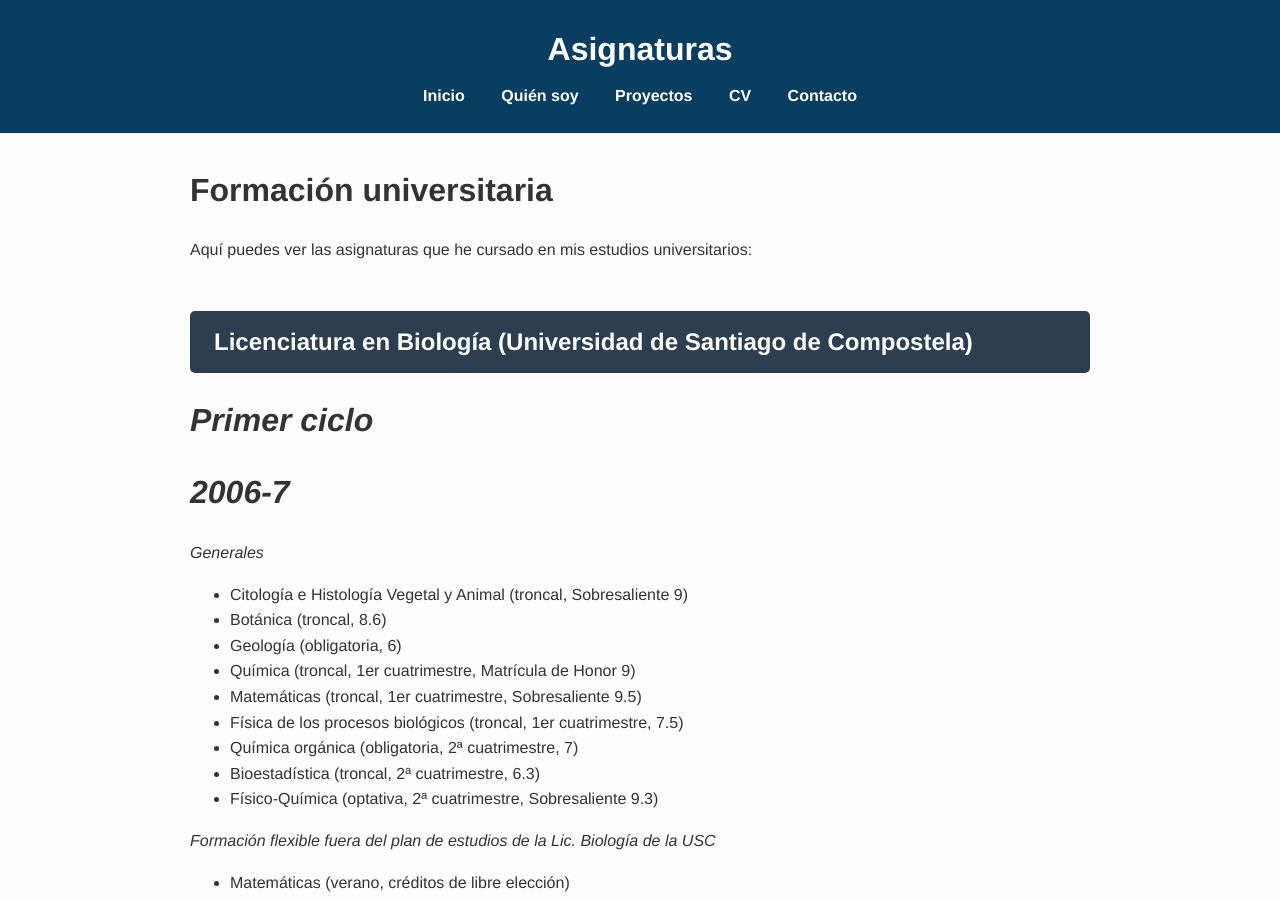
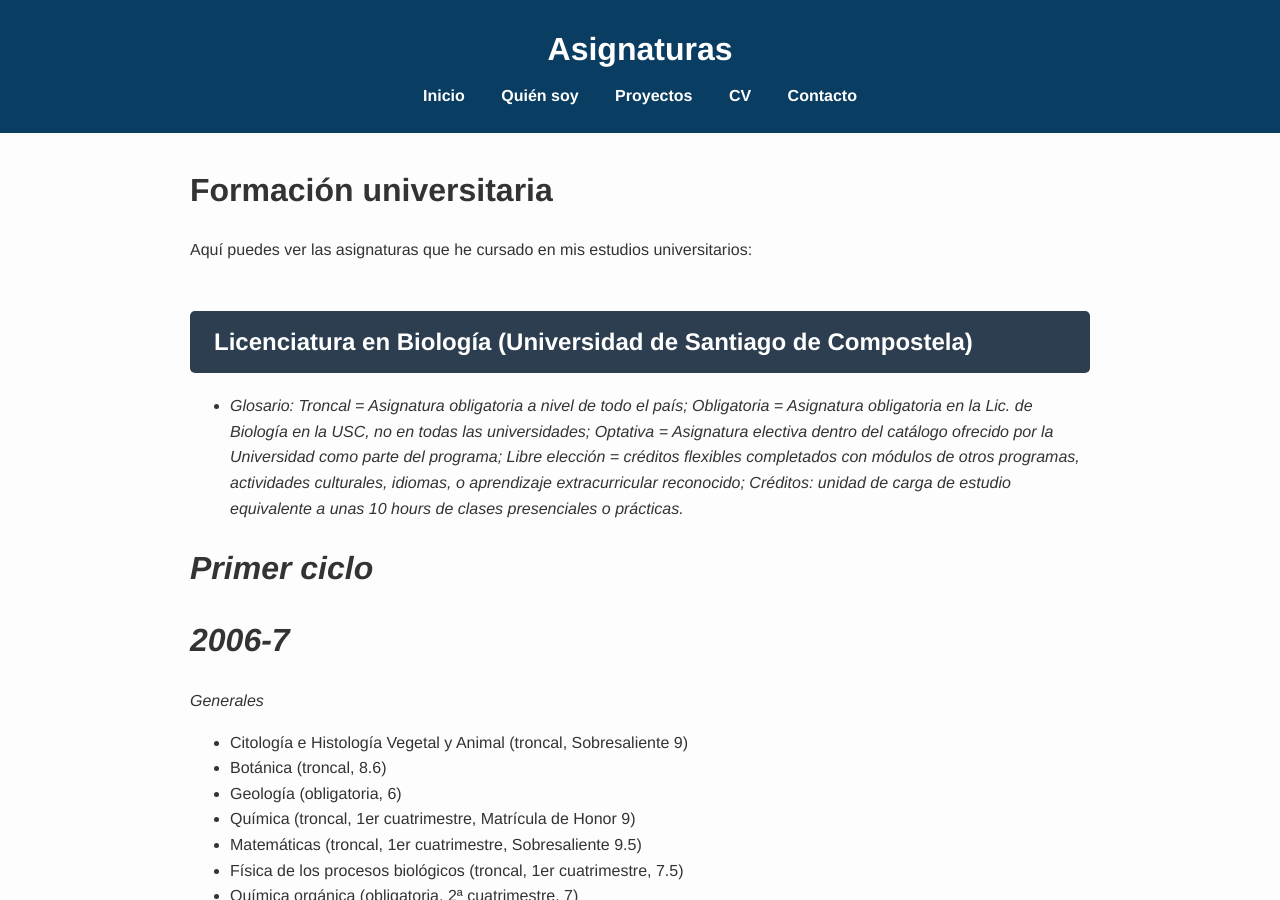
Before and after one commit to albafsanles/albafsanles.github.io, a Jekyll site: the page built from assets/subjects.md, in a window 1280 px wide and 900 px high. Built offline with Jekyll 4.4.1, drawn with Linux system fonts in a browser that asks for light colours; some of the changed text lies outside the part shown.

Commit message:
Update subjects.md

```diff
--- a/assets/subjects.md
+++ b/assets/subjects.md
@@ -9,6 +9,8 @@ permalink: /cv/asignaturas/
 Aquí puedes ver las asignaturas que he cursado en mis estudios universitarios:
 
 ## **Licenciatura en Biología (Universidad de Santiago de Compostela)**
+
+* _Glosario: Troncal = Asignatura obligatoria a nivel de todo el país; Obligatoria = Asignatura obligatoria en la Lic. de Biología en la USC, no en todas las universidades; Optativa = Asignatura electiva dentro del catálogo ofrecido por la Universidad como parte del programa; Libre elección = créditos flexibles completados con módulos de otros programas, actividades culturales, idiomas, o aprendizaje extracurricular reconocido; Créditos: unidad de carga de estudio equivalente a unas 10 hours de clases presenciales o prácticas._
 
 # ***Primer ciclo***
 
@@ -117,6 +119,8 @@ _2011-12_
 - Mutagénesis y reparación
 - Evaluación del riesgo biológico
 - Prácticas de iniciación a la investigación
+
+
 
 ## **Máster en Tratamiento y Patogénesis del SIDA (Fundación IRSICaixa)**
 _2012-13_
```
Also changed, not shown: other parts of assets/subjects.md (+1 -1 lines).
